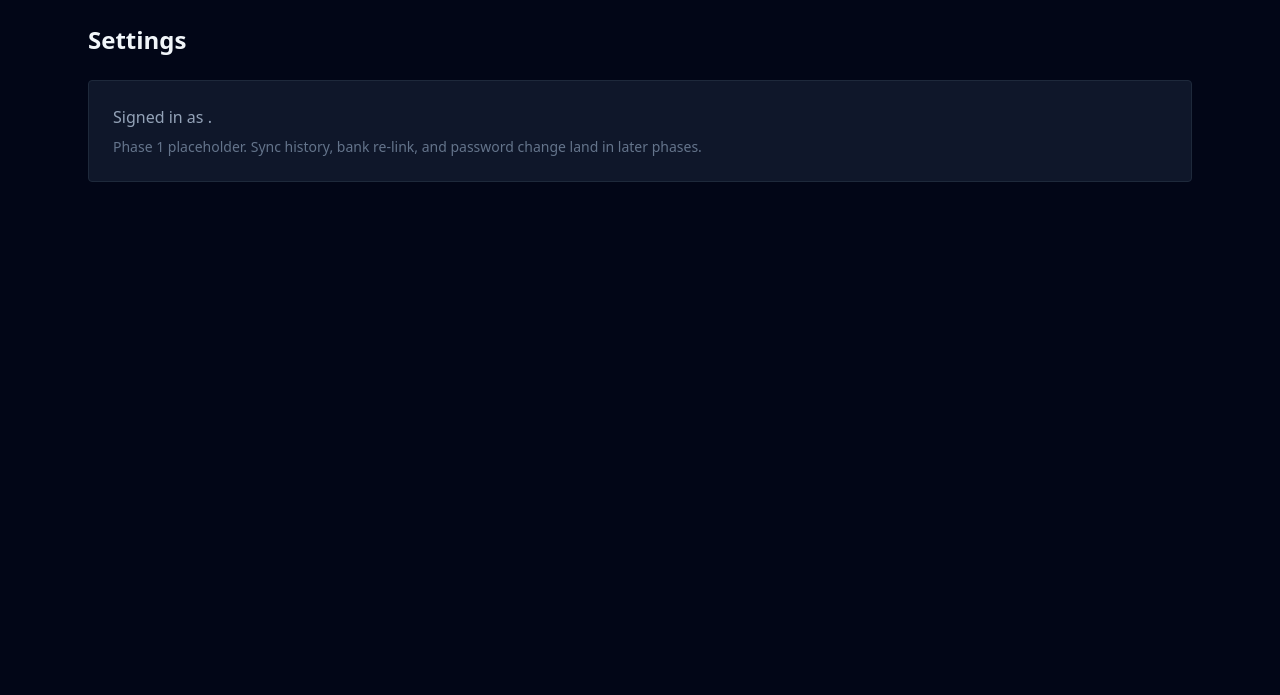
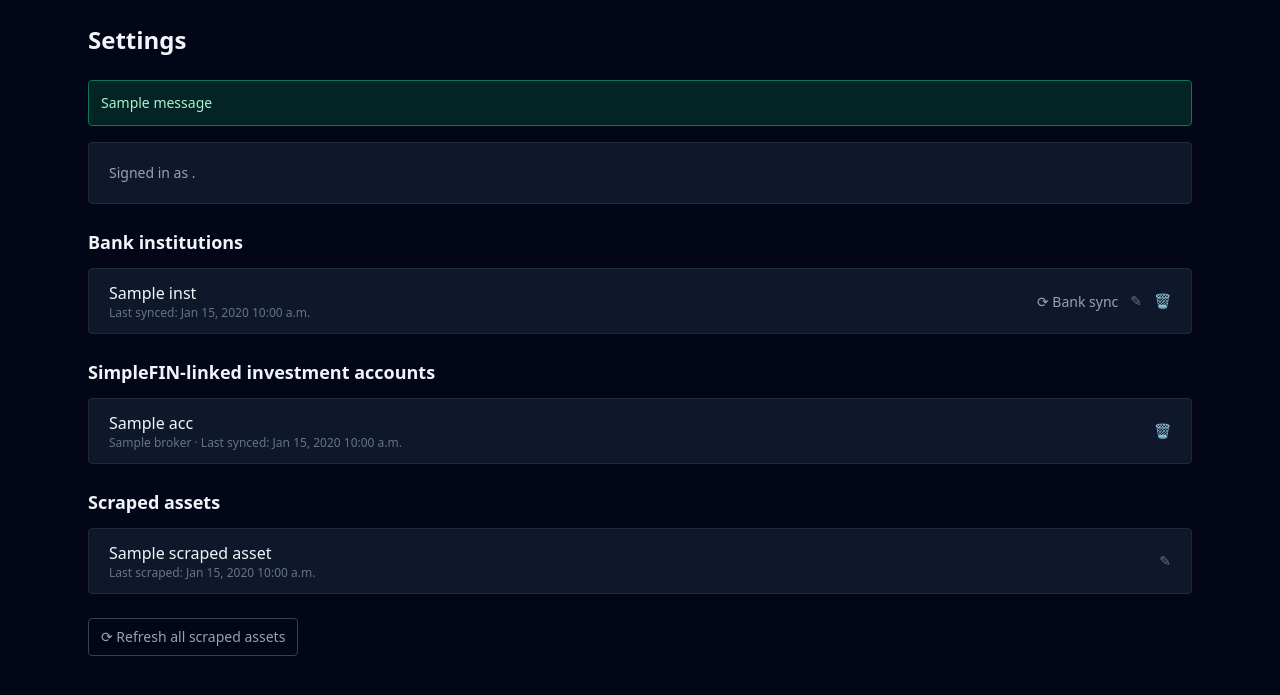
Before and after one commit to mhamida292/FinanceManager, a Django app: template apps/accounts/templates/accounts/settings.html in a window 1280 px wide. Shown: the top 695 px of the page. Run offline with Django 5.2, Linux system fonts and the light colour scheme; the template is opened without the code that fills it: most values are stand-ins (such as "Sample title", 1, 10 or a date in 2020); one stand-in notice (Sample message) is shown; some libraries are stand-ins or nearby versions.

Commit message:
feat(dashboard): settings page with sync history + per-row actions; login lands on /

```diff
--- a/apps/accounts/templates/accounts/settings.html
+++ b/apps/accounts/templates/accounts/settings.html
@@ -2,8 +2,87 @@
 {% block title %}Settings{% endblock %}
 {% block content %}
 <h1 class="text-2xl font-bold mb-6">Settings</h1>
-<div class="bg-slate-900 border border-slate-800 rounded p-6">
-  <p class="text-slate-400">Signed in as <strong class="text-slate-100">{{ user.username }}</strong>.</p>
-  <p class="text-slate-500 text-sm mt-2">Phase 1 placeholder. Sync history, bank re-link, and password change land in later phases.</p>
+
+{% if messages %}
+  {% for message in messages %}
+  <div class="bg-{% if message.tags == 'error' %}red-900/40 border-red-700 text-red-200{% else %}emerald-900/40 border-emerald-700 text-emerald-200{% endif %} border p-3 rounded text-sm mb-4">
+    {{ message }}
+  </div>
+  {% endfor %}
+{% endif %}
+
+<div class="bg-slate-900 border border-slate-800 rounded p-5 mb-6">
+  <p class="text-slate-400 text-sm">Signed in as <strong class="text-slate-100">{{ user.username }}</strong>.</p>
 </div>
+
+<h2 class="text-lg font-semibold mb-3">Bank institutions</h2>
+{% if not institutions %}
+  <p class="text-slate-500 text-sm mb-6">None linked. Add one at <a href="{% url 'banking:list' %}" class="text-emerald-400 underline">/banks/</a>.</p>
+{% else %}
+  <div class="bg-slate-900 border border-slate-800 rounded divide-y divide-slate-800 mb-6">
+    {% for inst in institutions %}
+    <div class="flex items-center justify-between px-5 py-3">
+      <div>
+        <div class="font-medium">{{ inst.effective_name }}</div>
+        <div class="text-xs text-slate-500">
+          Last synced: {% if inst.last_synced_at %}{{ inst.last_synced_at|date:"M j, Y g:i a" }}{% else %}never{% endif %}
+        </div>
+      </div>
+      <div class="flex items-center gap-3">
+        <form method="post" action="{% url 'banking:sync' inst.id %}" class="m-0">
+          {% csrf_token %}
+          <button type="submit" class="text-slate-400 hover:text-white text-sm">⟳ Bank sync</button>
+        </form>
+        <a href="{% url 'banking:rename_institution' inst.id %}" class="text-slate-500 hover:text-white text-sm">✎</a>
+        <a href="{% url 'banking:delete_institution' inst.id %}" class="text-slate-600 hover:text-red-400 text-sm">🗑</a>
+      </div>
+    </div>
+    {% endfor %}
+  </div>
+{% endif %}
+
+<h2 class="text-lg font-semibold mb-3">SimpleFIN-linked investment accounts</h2>
+{% if not investment_accounts %}
+  <p class="text-slate-500 text-sm mb-6">None.</p>
+{% else %}
+  <div class="bg-slate-900 border border-slate-800 rounded divide-y divide-slate-800 mb-6">
+    {% for acc in investment_accounts %}
+    <div class="flex items-center justify-between px-5 py-3">
+      <div>
+        <div class="font-medium">{{ acc.effective_name }}</div>
+        <div class="text-xs text-slate-500">
+          {{ acc.broker }} · Last synced: {% if acc.last_synced_at %}{{ acc.last_synced_at|date:"M j, Y g:i a" }}{% else %}never{% endif %}
+        </div>
+      </div>
+      <a href="{% url 'investments:delete_account' acc.id %}" class="text-slate-600 hover:text-red-400 text-sm">🗑</a>
+    </div>
+    {% endfor %}
+  </div>
+{% endif %}
+
+<h2 class="text-lg font-semibold mb-3">Scraped assets</h2>
+{% if not scraped_assets %}
+  <p class="text-slate-500 text-sm mb-6">None.</p>
+{% else %}
+  <div class="bg-slate-900 border border-slate-800 rounded divide-y divide-slate-800 mb-6">
+    {% for a in scraped_assets %}
+    <div class="flex items-center justify-between px-5 py-3">
+      <div>
+        <div class="font-medium">{{ a.name }}</div>
+        <div class="text-xs text-slate-500">
+          Last scraped: {% if a.last_priced_at %}{{ a.last_priced_at|date:"M j, Y g:i a" }}{% else %}never{% endif %}
+        </div>
+      </div>
+      <div class="flex items-center gap-3">
+        <a href="{% url 'assets:edit' a.id %}" class="text-slate-500 hover:text-white text-sm">✎</a>
+      </div>
+    </div>
+    {% endfor %}
+  </div>
+{% endif %}
+
+<form method="post" action="{% url 'assets:refresh' %}" class="m-0 mb-6">
+  {% csrf_token %}
+  <button type="submit" class="text-slate-400 hover:text-white text-sm border border-slate-700 px-3 py-2 rounded">⟳ Refresh all scraped assets</button>
+</form>
 {% endblock %}
--- a/config/settings.py
+++ b/config/settings.py
@@ -88,7 +88,7 @@ STORAGES = {
 DEFAULT_AUTO_FIELD = "django.db.models.BigAutoField"
 
 LOGIN_URL = "/login/"
-LOGIN_REDIRECT_URL = "/settings/"
+LOGIN_REDIRECT_URL = "/"
 LOGOUT_REDIRECT_URL = "/login/"
 
 SESSION_COOKIE_SECURE = not DEBUG
```
Also changed, not shown: apps/accounts/views.py (+20 -0 lines).
